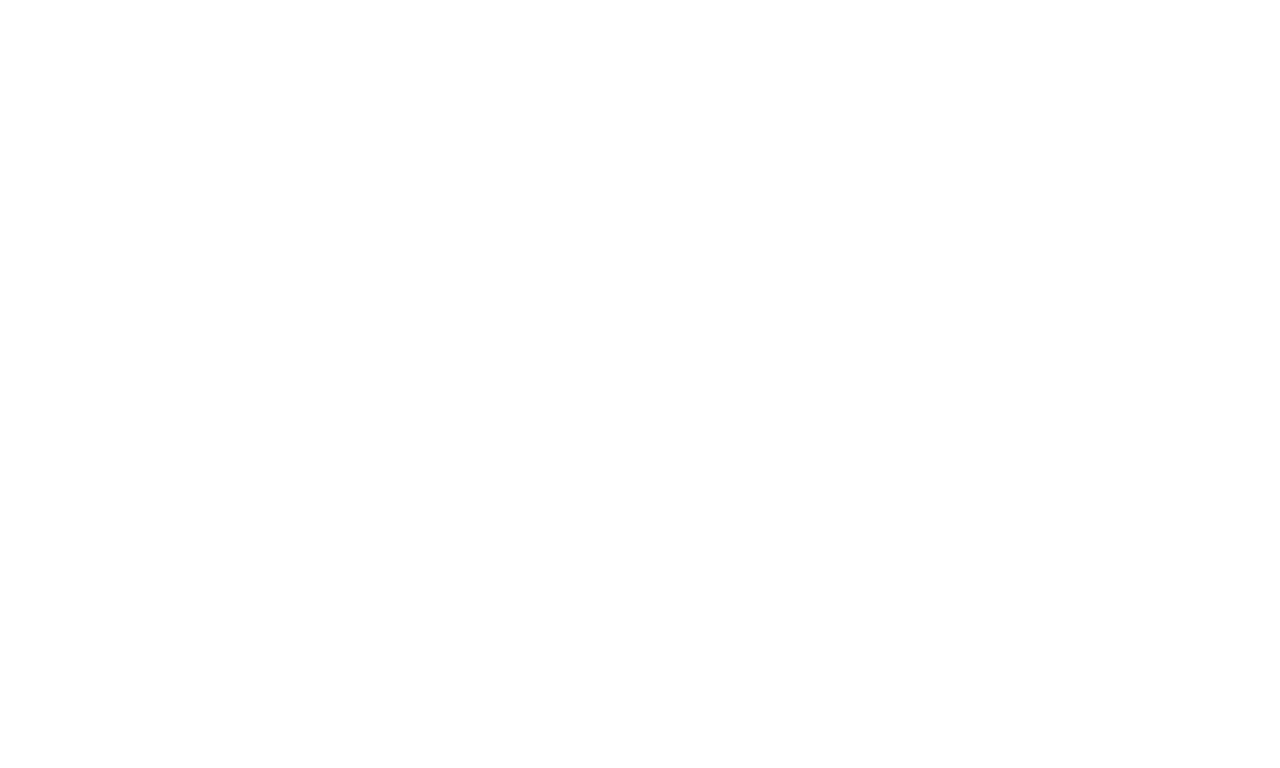
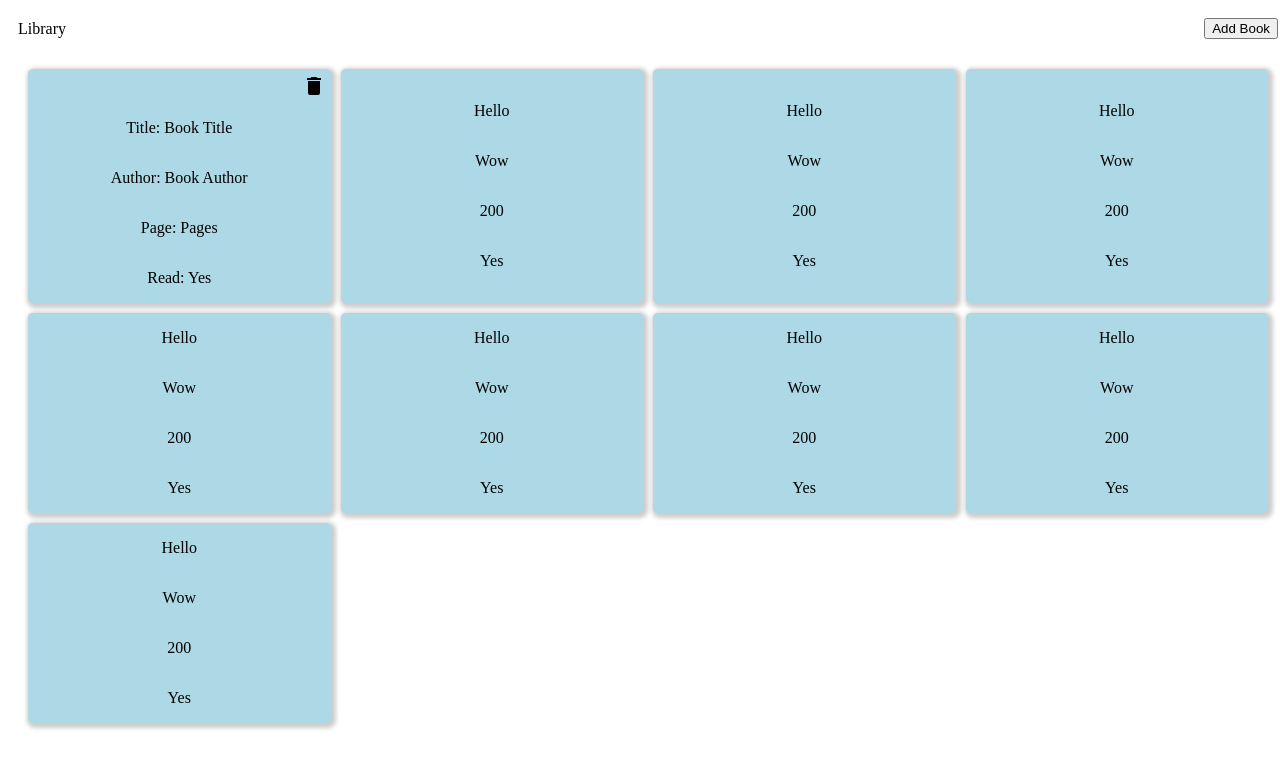
Before and after one commit to ri5u/library, a plain HTML site: page index.html in a window 1280 px wide. Drawn offline with Linux system fonts and the light colour scheme.

Commit message:
Base layout with form data capture done

```diff
--- a/app.js
+++ b/app.js
@@ -1,10 +1,63 @@
+const bookArray = [];
+
 function Book(title, author, pages, read){
     if(!new.target){
         throw Error("Use the 'new' operator to call this constructor");
     }
-
+    this.id      = crypto.randomUUID();
     this.title   = title;
     this.author  = author;
     this.pages   = pages;
     this.read    = read;
 }
+
+function addBookToLibrary(title, author, pages, read){
+    let book = new Book(title, author, pages, read);
+    bookArray.push(book);
+}
+
+function displayBooks(){
+    if(bookArray.length == 0){
+        console.log("No books in the library.");
+    }
+    else{
+        bookArray.forEach((book, bookIndex) => {
+            console.log(`Book No. : ${bookIndex}`);
+            console.log(book);
+        })
+
+    }
+}
+
+// addBookToLibrary("Genki", "Idk", 342, true);
+// addBookToLibrary("Genki", "Idk", 342, true);
+// addBookToLibrary("Genki", "Idk", 342, true);
+
+// displayBooks();
+const addBooks = document.querySelector("#addBooks");
+const dialog = document.querySelector("dialog");
+const form = document.querySelector("form");
+const closeDialog = document.querySelector("#closeDialog");
+
+addBooks.addEventListener("click", ()=>{
+    dialog.showModal();
+});
+
+dialog.addEventListener("close", () => {
+    form.reset()
+});
+
+closeDialog.addEventListener("click", () => {
+    dialog.close();
+})
+
+form.addEventListener('submit', (e) => {
+    e.preventDefault();
+    const formData = new FormData(form);
+    const title = formData.get('title');
+    const author = formData.get('author');
+    const pages = formData.get('pages');
+    const read =  formData.get('read');
+    addBookToLibrary(title, author, pages, read);
+    displayBooks();
+})
--- a/index.html
+++ b/index.html
@@ -3,8 +3,97 @@
 <head>
     <meta charset="UTF-8">
     <title>Library</title>
+    <link rel="stylesheet" href="./style.css">
+    <script src="./app.js" defer></script>
 </head>
 <body>
+    <div class="container">
+        <navbar>
+            <div class="navbar-logo">Library</div>
+            <button id="addBooks">Add Book</button>
+        </navbar>
+        <div class="grid-container">
+            <div class="book-card">
+                <img src="./icons/delete.svg">
+                <p>Title: Book Title</p>
+                <p>Author: Book Author</p>
+                <p>Page: Pages</p>
+                <p>Read: Yes</p>
+            </div>
+            <div class="book-card">
+                <p>Hello</p>
+                <p>Wow</p>
+                <p>200</p>
+                <p>Yes</p>
+            </div>
+            <div class="book-card">
+                <p>Hello</p>
+                <p>Wow</p>
+                <p>200</p>
+                <p>Yes</p>
+            </div>
+            <div class="book-card">
+                <p>Hello</p>
+                <p>Wow</p>
+                <p>200</p>
+                <p>Yes</p>
+            </div>
+            <div class="book-card">
+                <p>Hello</p>
+                <p>Wow</p>
+                <p>200</p>
+                <p>Yes</p>
+            </div>
+            <div class="book-card">
+                <p>Hello</p>
+                <p>Wow</p>
+                <p>200</p>
+                <p>Yes</p>
+            </div>
+            <div class="book-card">
+                <p>Hello</p>
+                <p>Wow</p>
+                <p>200</p>
+                <p>Yes</p>
+            </div>
+            <div class="book-card">
+                <p>Hello</p>
+                <p>Wow</p>
+                <p>200</p>
+                <p>Yes</p>
+            </div>
+            <div class="book-card">
+                <p>Hello</p>
+                <p>Wow</p>
+                <p>200</p>
+                <p>Yes</p>
+            </div>
+        </div>
+        <dialog closedby="any">
+            <form class="inputForm" action="">
+                <label>
+                   Title: <input id="title" type="text" name="title">
+                </label>
+                <label>
+                   Author: <input id="author" type="text" name="author">
+                </label>
+                <label>
+                   No. of pages: <input id="pages" type="number" name="pages">
+                </label>
+                <label>
+                   Read:
+                   <label><input id="read" type="radio" name="read" value="Yes"> Yes
+</label>
+                   <label><input id="read" type="radio" name="read" value="No"> No
+</label>
 
+                </label>
+                <button id="closeDialog">Close</button>
+                <button id="submitForm" type="submit">Submit</button>
+
+
+            </form>
+        </dialog>
+    </div>
 </body>
 </html>
--- /dev/null
+++ b/style.css
@@ -0,0 +1,46 @@
+*{
+    box-sizing: border-box;
+}
+
+.container{
+    height: 100vh;
+    width: 100vw;
+    margin: 0;
+    padding: 0;
+    display: flex;
+    flex-direction: column;
+}
+
+navbar{
+    display: flex;
+    justify-content: space-between;
+    align-items: center;
+    padding: 10px;
+}
+
+.grid-container{
+    display: grid;
+    /* grid-auto-flow: column; */
+    grid-template-columns: repeat(auto-fit, minmax(250px, 1fr));
+    grid-template-rows: auto;
+    gap: 10px;
+    padding: 20px;
+}
+
+
+.book-card{
+    background-color: lightblue;
+    border-radius: 5px;
+    display: flex;
+    flex-direction: column;
+    justify-content: center;
+    align-items: center;
+    box-shadow: 2px 2px 4px 3px rgba(0, 0, 0, 0.2);
+}
+
+.book-card img{
+    width: 1.5rem;
+    height: 1.5rem;
+    align-self: self-end;
+    margin: 5px 5px 5px 0;
+}
```
Also changed, not shown: icons/delete.svg (added), 1 other file.
